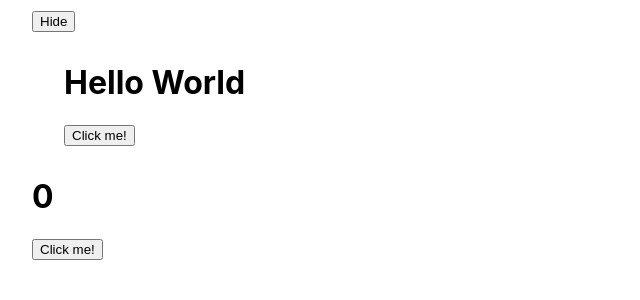
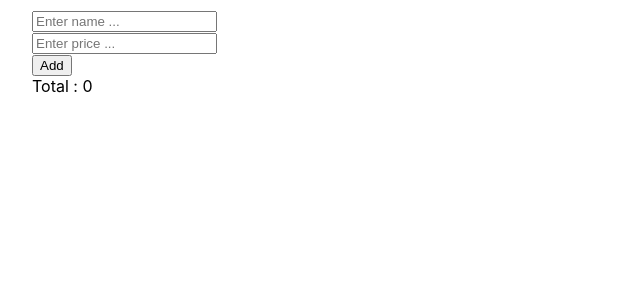
Before and after one commit to khiemk31/ReactJs, a React (Create React App) app in the folder fake_tiktok/: page / in a window 1280 px wide. Shown: the top 300 px of the page, without its empty margins (0-640 px from the left). Built offline with nearby package versions, Linux system fonts and the light colour scheme.

Commit message:
no message

```diff
--- a/fake_tiktok/src/App.js
+++ b/fake_tiktok/src/App.js
@@ -1,25 +1,54 @@
-import { useState, useCallback } from "react";
-import Content from "./Content";
-//1. memo() -> Higher Order Component (HOC)
-//2. useCallback()
-
-//Hooks
-//HOC
-//Render props
+import { useState, useMemo, useRef } from "react";
 
 function App() {
-  const [show, setShow] = useState(true);
-  const [count, setCount] = useState(0);
+  const [name, setName] = useState("");
+  const [price, setPrice] = useState("");
+  const [products, setProducts] = useState([]);
 
-  const handleClick = useCallback(() => {
-    setCount((prev) => prev + 1);
-  }, []);
+  const nameRef = useRef();
+  const handleSubmit = () => {
+    setProducts([
+      ...products,
+      {
+        name,
+        price: +price,
+      },
+    ]);
+    setName("");
+    setPrice("");
+    nameRef.current.focus();
+  };
+  const totalPrice = useMemo(() => {
+    const results = products.reduce((results, product) => {
+      console.log("tinh lai ");
+      return results + product.price;
+    }, 0);
+    return results;
+  }, [products]);
   return (
     <div style={{ padding: "10px  32px" }}>
-      <button onClick={() => setShow(!show)}>{show ? "Hide" : "Show"}</button>
-      {show && <Content onIncrease={handleClick} />}
-      <h1>{count}</h1>
-      <button onClick={handleClick}>Click me!</button>
+      <input
+        value={name}
+        placeholder={"Enter name ... "}
+        onChange={(e) => setName(e.target.value)}
+      />
+      <br />
+      <input
+        value={price}
+        placeholder={"Enter price ... "}
+        onChange={(e) => setPrice(e.target.value)}
+      />
+      <br />
+      <button onClick={handleSubmit}>Add</button>
+      <br />
+      Total : {totalPrice}
+      <ul>
+        {products.map((product, index) => (
+          <li key={index}>
+            {product.name} - {product.price}
+          </li>
+        ))}
+      </ul>
     </div>
   );
 }
--- a/fake_tiktok/src/Content.js
+++ /dev/null
@@ -1,13 +0,0 @@
-import { useRef, useState, memo } from "react";
-
-function Content({ onIncrease }) {
-  console.log("re-render");
-  return (
-    <div style={{ padding: "10px  32px" }}>
-      <h1>Hello World </h1>
-      <button onClick={onIncrease}>Click me!</button>
-    </div>
-  );
-}
-
-export default memo(Content);
--- a/fake_tiktok/src/index.js
+++ b/fake_tiktok/src/index.js
@@ -5,20 +5,6 @@
 import reportWebVitals from "./reportWebVitals";
 
 const root = ReactDOM.createRoot(document.getElementById("root"));
-//fake comments
-function emitComment(id) {
-  setInterval(() => {
-    window.dispatchEvent(
-      new CustomEvent(`lesson-${id}`, {
-        detail: `Nội dung comment lesson ${id}`,
-      })
-    );
-  }, 2000);
-}
-emitComment(1);
-emitComment(2);
-emitComment(3);
-emitComment(4);
 root.render(
   // <React.StrictMode>
   <App />
```
